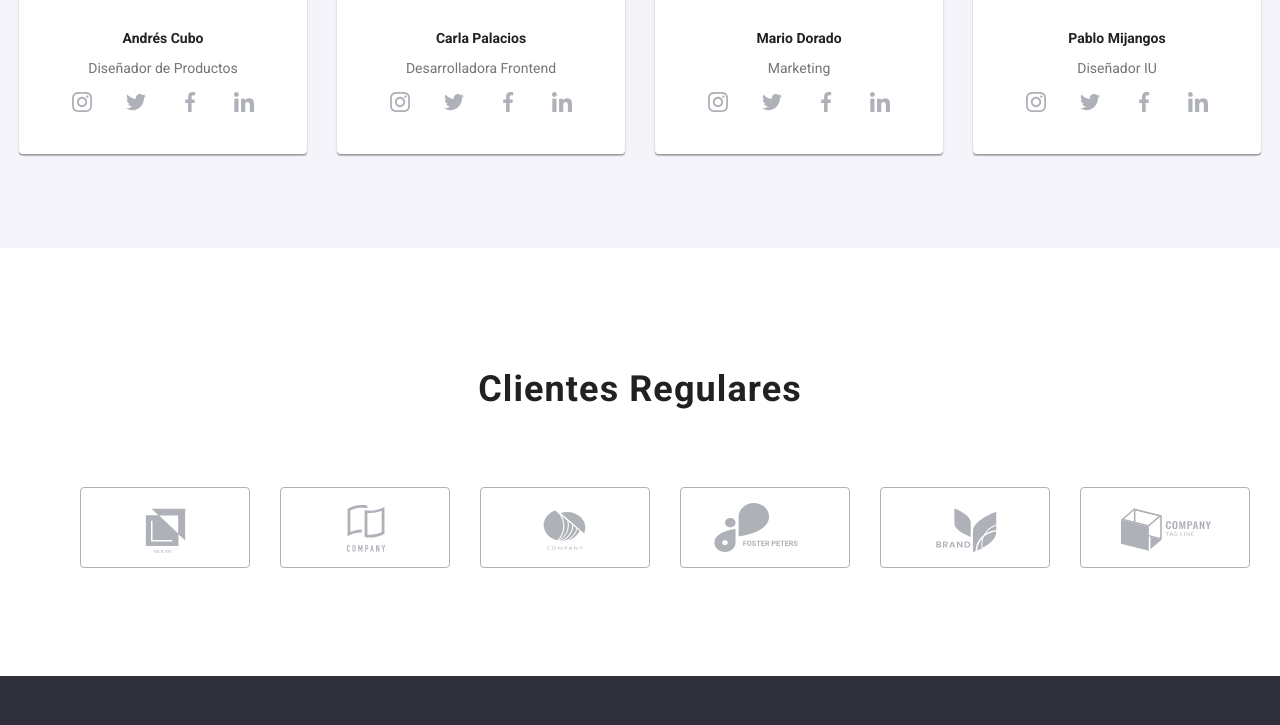
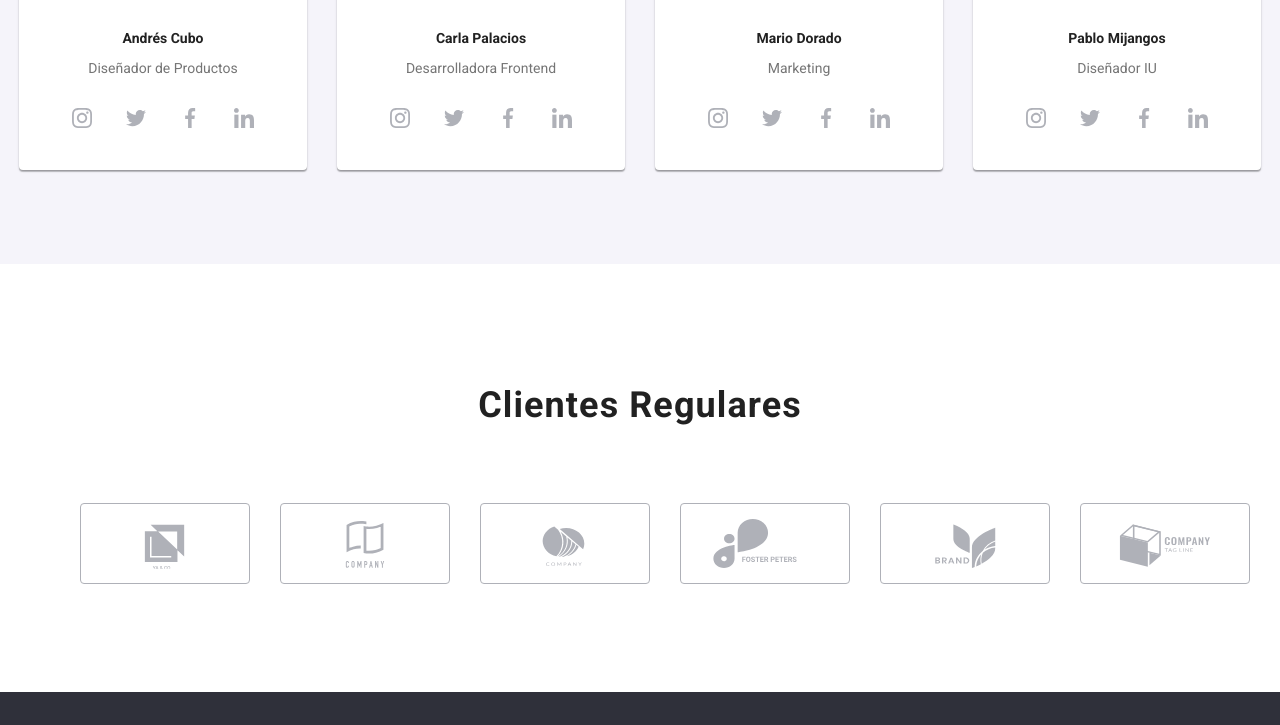
Before and after one commit to JhonatanMasa/goit-markup-hw-05, a plain HTML site: page index.html in a window 1280 px wide. Shown: the part 2311-3036 px from the top of the page. Drawn offline with nearby package versions, Linux system fonts and the light colour scheme.

Commit message:
correction

```diff
--- a/css/styles.css
+++ b/css/styles.css
@@ -494,10 +494,11 @@ p {
 
 .social {
   display: flex;
-  justify-content: center;
   gap: 10px;
-  margin: 0;
+  margin-top: 16px;
   padding: 0;
+  list-style: none;
+  cursor: pointer;
 }
 
 .social-container {
@@ -505,7 +506,9 @@ p {
   width: 44px;
   height: 44px;
   border-radius: 50%;
-  padding: 12px;
+  display: flex;
+  justify-content: center;
+  align-items: center;
 }
 
 .icon-social {
@@ -533,12 +536,16 @@ p {
 
 .clientes {
   display: flex;
-  justify-content: space-between;
   gap: 30px;
+  list-style: none;
+  cursor: pointer;
 }
 
 .li-cliente {
   list-style: none;
+  display: flex;
+  justify-content: center;
+  align-items: center;
   width: 170px;
   height: 81px;
   border: #afb1b8 1px solid;
--- a/index.html
+++ b/index.html
@@ -151,34 +151,34 @@
               <h3 class="team-style-index">Andrés Cubo</h3>
               <p class="p-style-index2">Diseñador de Productos</p>
               <ul class="social">
-                <a class="social-container">
                 <li>
+                  <a href="#" class="social-container">
                     <svg class="icon-social">
                       <use href="./images/icons.svg#icon-instagram-2"></use>
                     </svg>
+                  </a>
                 </li>
-                </a>
-                <a class="social-container">
                 <li>
+                  <a href="#" class="social-container">
                     <svg class="icon-social">
                       <use href="./images/icons.svg#icon-twitter-1"></use>
                     </svg>
+                  </a>
                 </li>
-                </a>
-                <a class="social-container">
                 <li>
+                  <a href="#" class="social-container">
                     <svg class="icon-social">
                       <use href="./images/icons.svg#icon-facebook-1"></use>
                     </svg>
+                  </a>
                 </li>
-                </a>
-                <a class="social-container">
                 <li>
+                  <a href="#" class="social-container">
                     <svg class="icon-social">
                       <use href="./images/icons.svg#icon-linkedin-1"></use>
                     </svg>
+                  </a>
                 </li>
-                </a>
               </ul>
             </div>
           </li>
@@ -189,34 +189,34 @@
               <h3 class="team-style-index">Carla Palacios</h3>
               <p class="p-style-index2">Desarrolladora Frontend</p>
               <ul class="social">
-                <a class="social-container">
                 <li>
+                  <a href="#" class="social-container">
                     <svg class="icon-social">
                       <use href="./images/icons.svg#icon-instagram-2"></use>
                     </svg>
+                  </a>
                 </li>
-                </a>
-                <a class="social-container">
                 <li>
+                  <a href="#" class="social-container">
                     <svg class="icon-social">
                       <use href="./images/icons.svg#icon-twitter-1"></use>
                     </svg>
+                  </a>
                 </li>
-                </a>
-                <a class="social-container">
                 <li>
+                  <a href="#" class="social-container">
                     <svg class="icon-social">
                       <use href="./images/icons.svg#icon-facebook-1"></use>
                     </svg>
+                  </a>
                 </li>
-                </a>
-                <a class="social-container">
                 <li>
+                  <a href="#" class="social-container">
                     <svg class="icon-social">
                       <use href="./images/icons.svg#icon-linkedin-1"></use>
                     </svg>
+                  </a>
                 </li>
-                </a>
               </ul>
             </div>
           </li>
@@ -227,34 +227,34 @@
               <h3 class="team-style-index">Mario Dorado</h3>
               <p class="p-style-index2">Marketing</p>
               <ul class="social">
-                <a class="social-container">
                 <li>
+                  <a href="#" class="social-container">
                     <svg class="icon-social">
                       <use href="./images/icons.svg#icon-instagram-2"></use>
                     </svg>
+                  </a>
                 </li>
-                </a>
-                <a class="social-container">
                 <li>
+                  <a href="#" class="social-container">
                     <svg class="icon-social">
                       <use href="./images/icons.svg#icon-twitter-1"></use>
                     </svg>
+                  </a>
                 </li>
-                </a>
-                <a class="social-container">
                 <li>
+                  <a href="#" class="social-container">
                     <svg class="icon-social">
                       <use href="./images/icons.svg#icon-facebook-1"></use>
                     </svg>
+                  </a>
                 </li>
-                </a>
-                <a class="social-container">
                 <li>
+                  <a href="#" class="social-container">
                     <svg class="icon-social">
                       <use href="./images/icons.svg#icon-linkedin-1"></use>
                     </svg>
+                  </a>
                 </li>
-                </a>
               </ul>
             </div>
           </li>
@@ -265,34 +265,34 @@
               <h3 class="team-style-index">Pablo Mijangos</h3>
               <p class="p-style-index2">Diseñador IU</p>
               <ul class="social">
-                <a class="social-container">
                 <li>
+                  <a href="#" class="social-container">
                     <svg class="icon-social">
                       <use href="./images/icons.svg#icon-instagram-2"></use>
                     </svg>
+                  </a>
                 </li>
-                </a>
-                <a class="social-container">
                 <li>
+                  <a href="#" class="social-container">
                     <svg class="icon-social">
                       <use href="./images/icons.svg#icon-twitter-1"></use>
                     </svg>
+                  </a>
                 </li>
-                </a>
-                <a class="social-container">
                 <li>
+                  <a href="#" class="social-container">
                     <svg class="icon-social">
                       <use href="./images/icons.svg#icon-facebook-1"></use>
                     </svg>
+                  </a>
                 </li>
-                </a>
-                <a class="social-container">
                 <li>
+                  <a href="#" class="social-container">
                     <svg class="icon-social">
                       <use href="./images/icons.svg#icon-linkedin-1"></use>
                     </svg>
+                  </a>
                 </li>
-                </a>
               </ul>
             </div>
           </li>
@@ -304,35 +304,47 @@
       <div class="container">
         <h2 class="h2-style-index">Clientes Regulares</h2>
         <ul class="clientes">
-          <li class="li-cliente">
+          <li>
+            <a href="#" class="li-cliente">
               <svg class="icon-cliente">
                 <use href="./images/symbol-defs.svg#icon-Logo"></use>
               </svg>
+            </a>
           </li>
-          <li class="li-cliente">
+          <li>
+            <a href="#" class="li-cliente">
               <svg class="icon-cliente">
                 <use href="./images/icons.svg#icon-Logo1"></use>
               </svg>
+            </a>
           </li>
-          <li class="li-cliente">
+          <li>
+            <a href="#" class="li-cliente">
               <svg class="icon-cliente">
                 <use href="./images/icons.svg#icon-Logo2"></use>
               </svg>
+            </a>
           </li>
-          <li class="li-cliente">
+          <li>
+            <a href="#" class="li-cliente">
               <svg class="icon-cliente">
                 <use href="./images/icons.svg#icon-grupo"></use>
               </svg>
+            </a>
           </li>
-          <li class="li-cliente">
+          <li>
+            <a href="#" class="li-cliente">
               <svg class="icon-cliente">
                 <use href="./images/icons.svg#icon-Logo3"></use>
               </svg>
+            </a>
           </li>
-          <li class="li-cliente">
+          <li>
+            <a href="#" class="li-cliente">
               <svg class="icon-cliente">
                 <use href="./images/icons.svg#icon-Logo4"></use>
               </svg>
+            </a>
           </li>
         </ul>
       </div>
@@ -360,34 +372,34 @@
       <div class="redes">
         <p class="p-encuentrenos">ENCUENTRENOS EN</p>
         <ul class="social">
-          <a class="social-container2">
           <li>
+            <a href="#" class="social-container2">
               <svg class="icon-social2">
                 <use href="./images/icons.svg#icon-instagram-2"></use>
               </svg>
+            </a>
           </li>
-          </a>
-          <a class="social-container2">
           <li>
+            <a href="#" class="social-container2">
               <svg class="icon-social2">
                 <use href="./images/icons.svg#icon-twitter-1"></use>
               </svg>
+            </a>
           </li>
-          </a>
-          <a class="social-container2">
           <li>
+            <a href="#" class="social-container2">
               <svg class="icon-social2">
                 <use href="./images/icons.svg#icon-facebook-1"></use>
               </svg>
+            </a>
           </li>
-          </a>
-          <a class="social-container2">
           <li>
+            <a href="#" class="social-container2">
               <svg class="icon-social2">
                 <use href="./images/icons.svg#icon-linkedin-1"></use>
               </svg>
+            </a>
           </li>
-          </a>
         </ul>
       </div>
     </div>
```
Also changed, not shown: portafolio.html (+8 -8 lines), 1 other file. Lines whose indentation alone changed are shown as unchanged.
